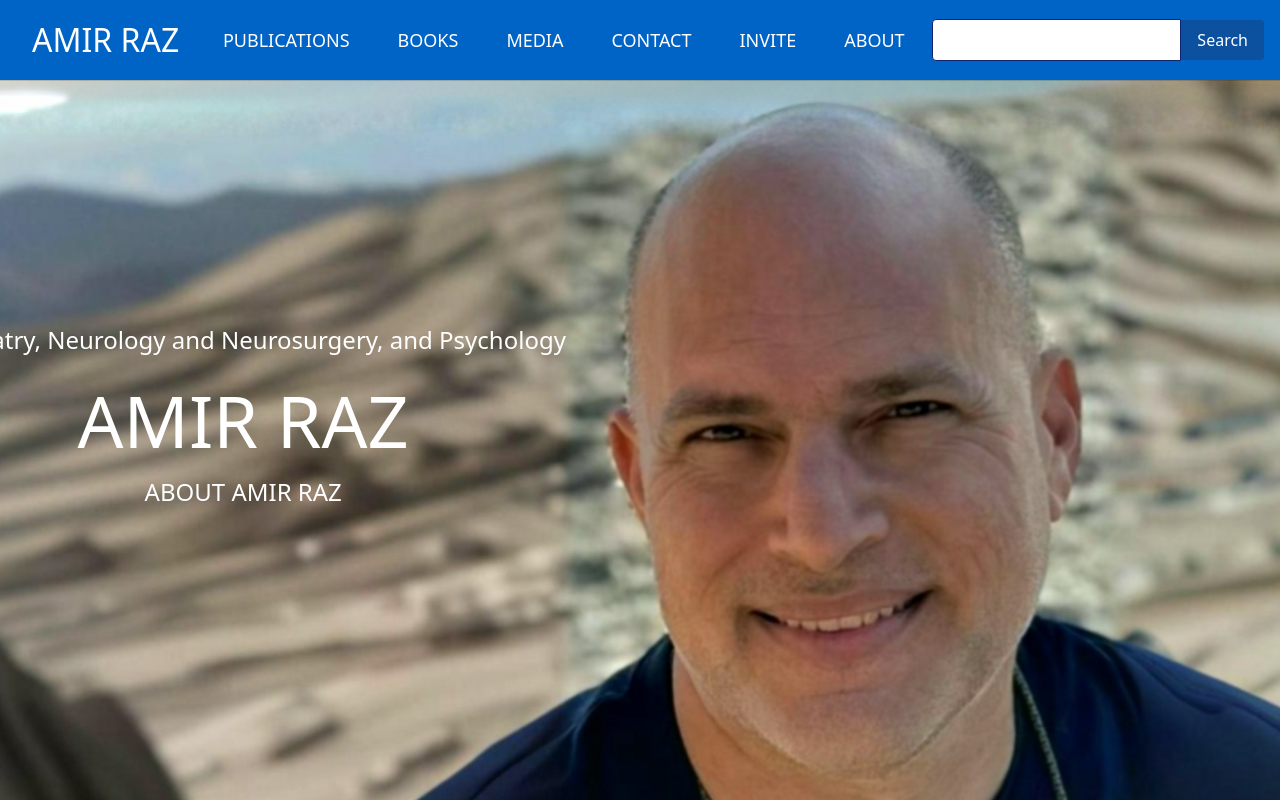
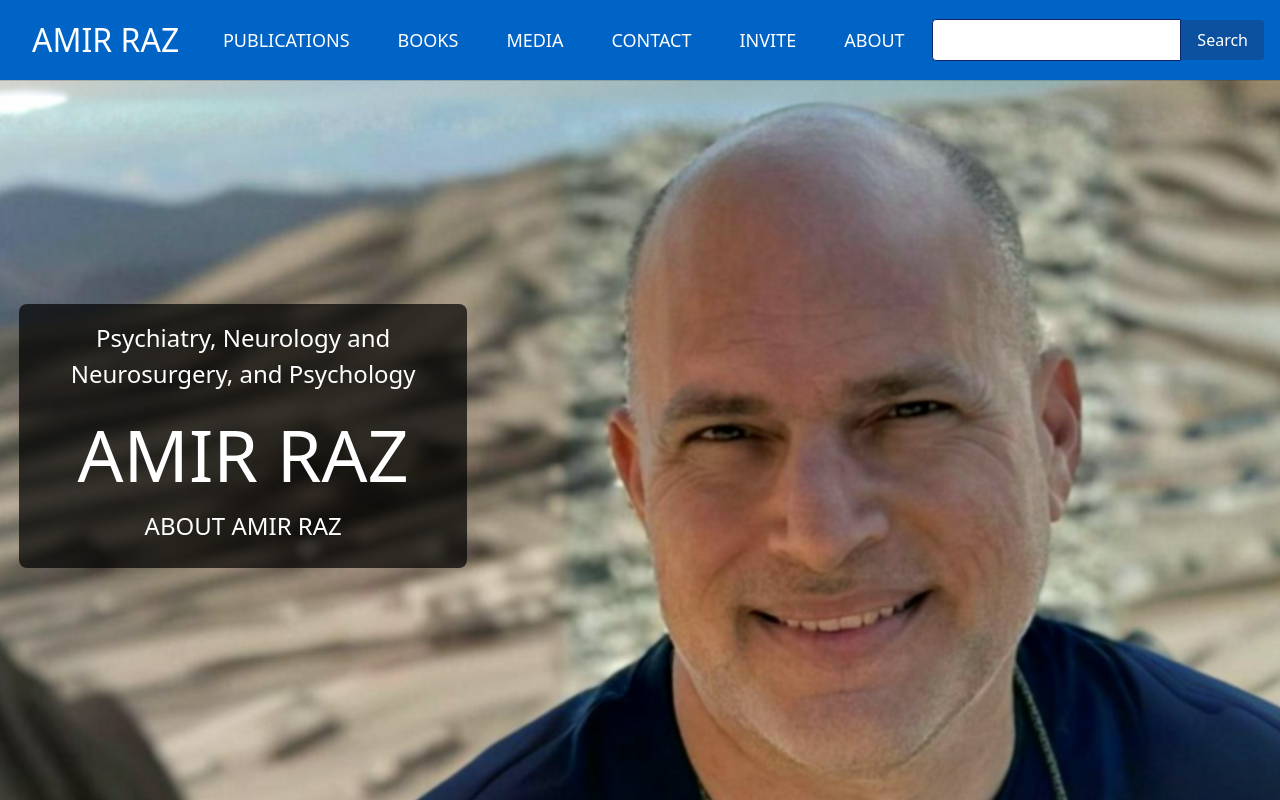
Before and after one commit to lucasadilla/raz, a Next.js app: page / in a window 1280 px wide. Built offline with nearby package versions, Linux system fonts and the light colour scheme.

Commit message:
clean up

```diff
--- a/styles/global.css
+++ b/styles/global.css
@@ -1239,6 +1239,10 @@ html, body {
 }
 
 .banner-text {
+    background-color: rgba(0, 0, 0, 0.7);
+    padding: 1rem;
+    border-radius: 8px;
+    margin: 1rem auto;
     position: absolute;
     top: 40%; /* Adjust as needed */
     left: 19%; /* Move slightly to the left */
@@ -1246,7 +1250,7 @@ html, body {
     color: #ffffff;
     text-align: center;
     font-size: 4.5rem; /* Adjust font size as needed */
-    width: 80%; /* Adjust width as needed */
+    width: 35%; /* Adjust width as needed */
 }
 
 .banner-subtext {
```
